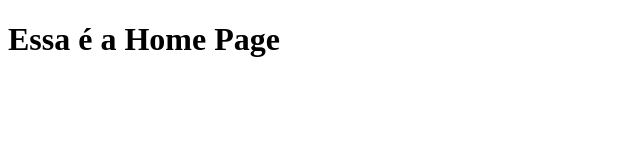
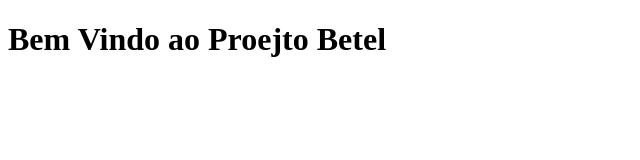
Before and after one commit to BetelNovaPoa/Front, a website: page src/pages/home.html in a window 1280 px wide. Shown: the whole page, without its empty margins (0-640 px from the left). Drawn offline with Linux system fonts and the light colour scheme.

Commit message:
Alterando a home

```diff
--- a/src/pages/home.html
+++ b/src/pages/home.html
@@ -7,6 +7,6 @@
     <title>Home</title>
 </head>
 <body>
-    <h1> Essa é a Home Page </h1>
+    <h1> Bem Vindo ao Proejto Betel </h1>
 </body>
 </html>
```
